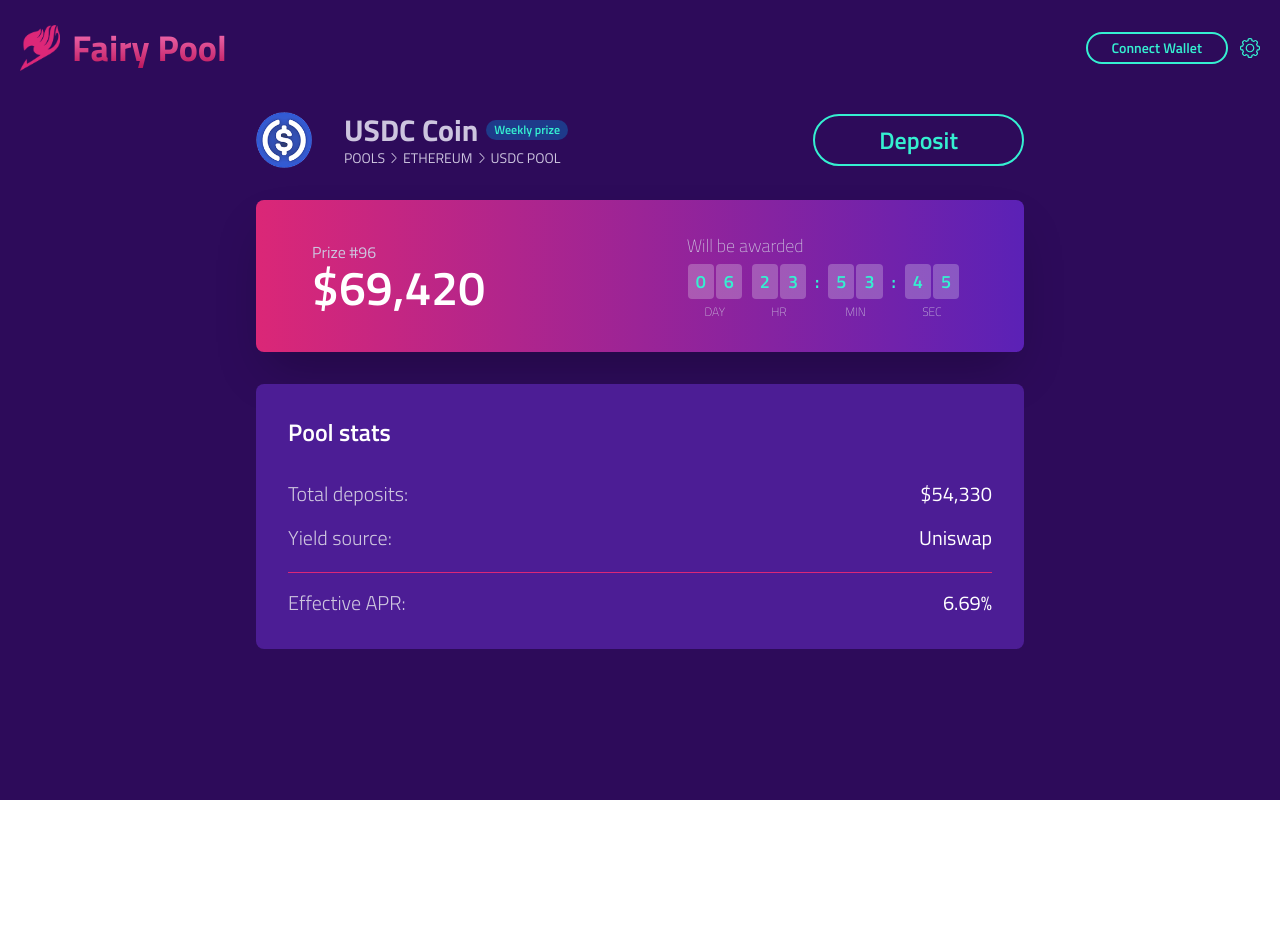
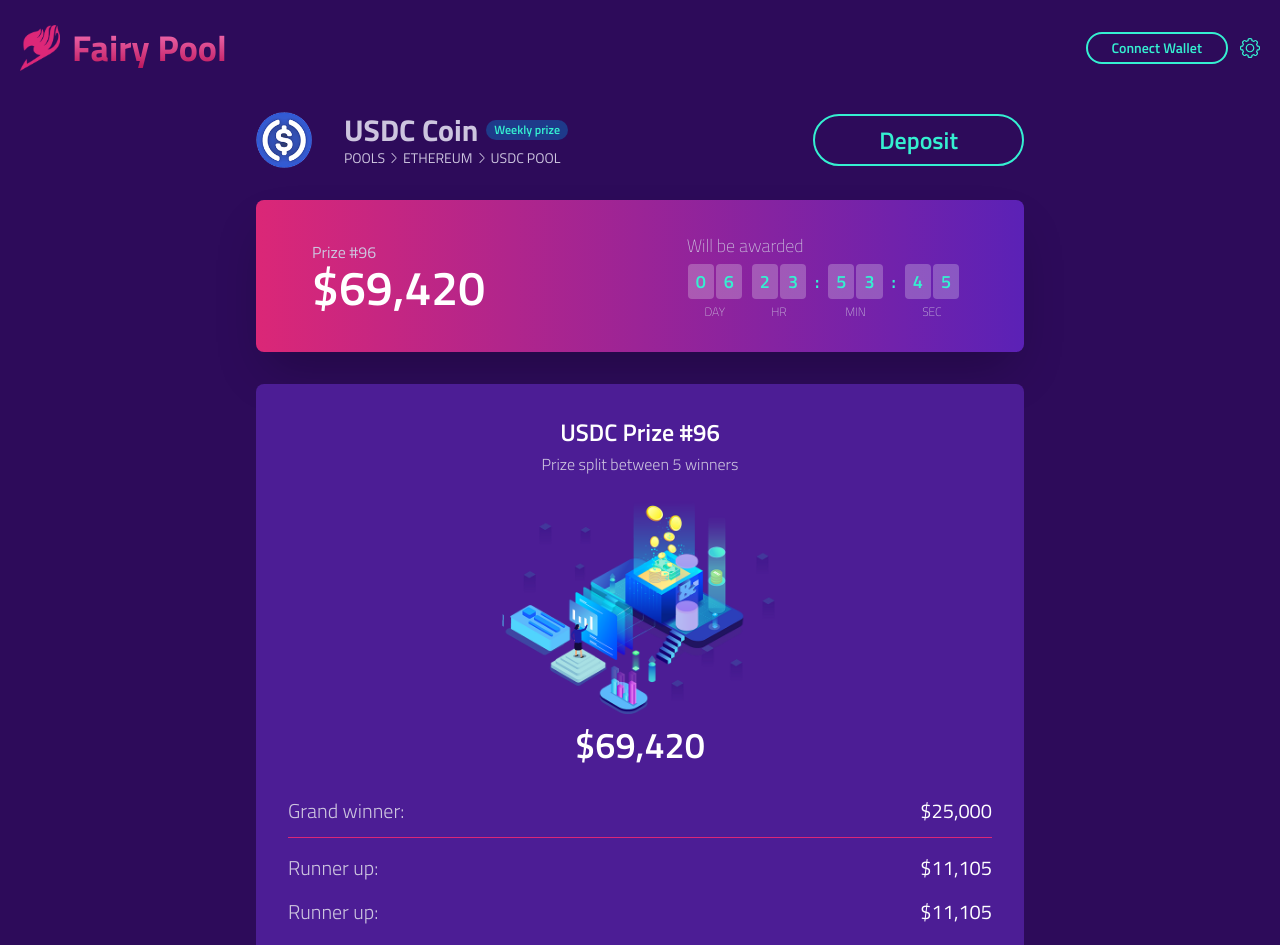
Before and after one commit to DEFI-POOL/fairy-pool-FE, a React (Create React App) app: page / in a window 1280 px wide. Shown: the top 945 px of the page. Before the commit the page ends 800 px from the top, so only its background shows below. Built offline with nearby package versions, Linux system fonts and the light colour scheme.

Commit message:
Prize split

```diff
--- a/src/App.js
+++ b/src/App.js
@@ -2,8 +2,10 @@ import Header from "./components/Header";
 import USDC_image from "./assets/USDC.png";
 import { ReactComponent as Chevron } from "./assets/001-chevron.svg";
 import Countdown from "./components/Countdown";
+import prize_img from "./assets/wallet-dev.png";
 
 function App() {
+  const prizeSplit = [25000, 11105, 11105, 11105, 11105];
   return (
     <div className="min-h-screen bg-primary font-primary">
       <Header />
@@ -47,7 +49,36 @@ function App() {
             />
           </div>
         </div>
-        <div className="mt-8 rounded-lg bg-purple-900 px-8 py-8">
+        <div className="mt-8 rounded-lg bg-purple-900 p-8">
+          <div className="text-white text-center font-semibold text-2xl mb-1">
+            USDC Prize #96
+          </div>
+          <div className="text-secondary text-center font-light mb-5">
+            Prize split between {prizeSplit.length} winners
+          </div>
+          <div className="flex flex-col	items-center mb-8">
+            <img src={prize_img} className="w-80" />
+            <div className="text-white text-4xl font-semibold">$69,420</div>
+          </div>
+          {prizeSplit.map((prize, index) => (
+            <>
+              <div className="flex justify-between items-center mt-4">
+                <div className="text-secondary text-xl font-light">
+                  {index === 0 ? "Grand winner:" : "Runner up:"}
+                </div>
+                <div className="text-white text-xl">
+                  ${prize.toLocaleString()}
+                </div>
+              </div>
+              {index === 0 ? (
+                <div className="my-3 bg-clip-border bg-pink-600">
+                  <hr className="border-opacity-0" />
+                </div>
+              ) : null}
+            </>
+          ))}
+        </div>
+        <div className="mt-8 rounded-lg bg-purple-900 p-8">
           <div className="text-white font-semibold text-2xl mb-8">
             Pool stats
           </div>
@@ -63,7 +94,7 @@ function App() {
             </div>
             <div className="text-white text-xl">Uniswap</div>
           </div>
-          <div className="mb-3 mt-5 bg-clip-border bg-pink-600">
+          <div className="bg-clip-border bg-pink-600 mt-4">
             <hr className="border-opacity-0" />
           </div>
           <div className="flex justify-between items-center mt-4">
```
Also changed, not shown: src/assets/wallet-dev.png (added).
